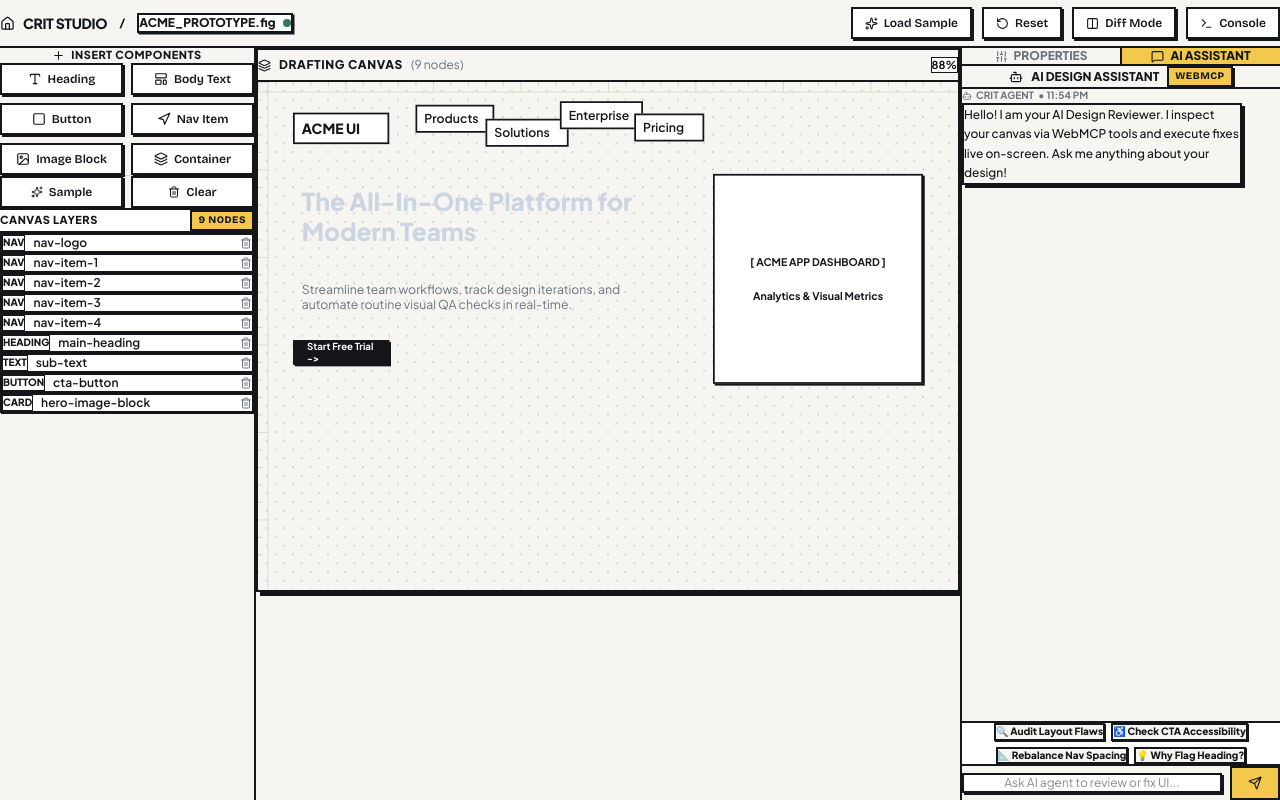
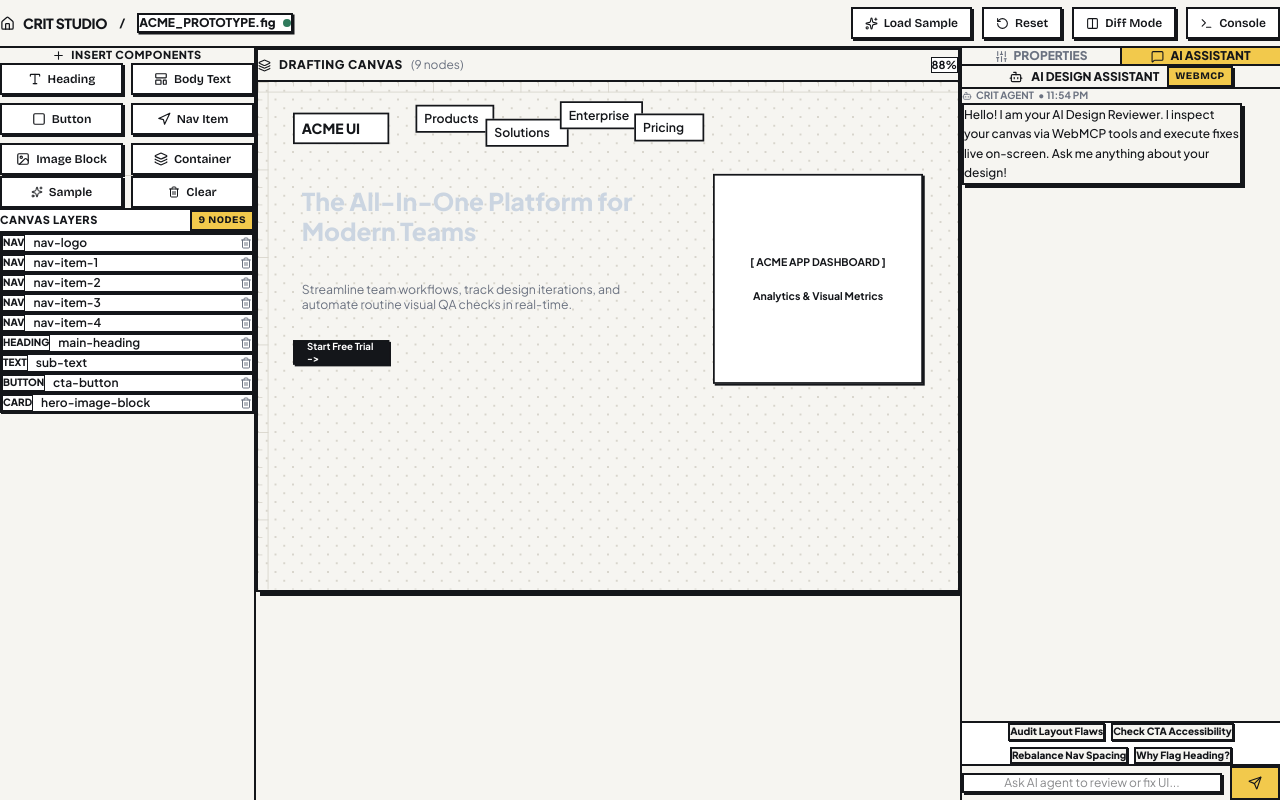
Before and after one commit to daodudestiny56-netizen/webgm, a Next.js app: page /workspace in a window 1280 px wide. Built offline with nearby package versions, Linux system fonts and the light colour scheme.

Commit message:
docs: add README.md and remove all emojis across project

```diff
--- a/src/components/Workspace/AIChatPanel.tsx
+++ b/src/components/Workspace/AIChatPanel.tsx
@@ -161,10 +161,10 @@ export const AIChatPanel: React.FC = () => {
       {/* Quick Prompts Suggestions */}
       <div className="p-2 border-t-2 border-[#14161A] bg-white flex flex-wrap justify-center gap-1.5">
         {[
-          { label: '🔍 Audit Layout Flaws', prompt: "What's wrong with this?" },
-          { label: '♿ Check CTA Accessibility', prompt: 'Is the CTA button accessible?' },
-          { label: '📐 Rebalance Nav Spacing', prompt: 'Fix spacing on the nav bar' },
-          { label: '💡 Why Flag Heading?', prompt: 'Why did you flag the heading?' },
+          { label: 'Audit Layout Flaws', prompt: "What's wrong with this?" },
+          { label: 'Check CTA Accessibility', prompt: 'Is the CTA button accessible?' },
+          { label: 'Rebalance Nav Spacing', prompt: 'Fix spacing on the nav bar' },
+          { label: 'Why Flag Heading?', prompt: 'Why did you flag the heading?' },
         ].map((item) => (
           <button
             key={item.prompt}
```
Also changed, not shown: 1 other file (tests, documents, lock files or other folders).
